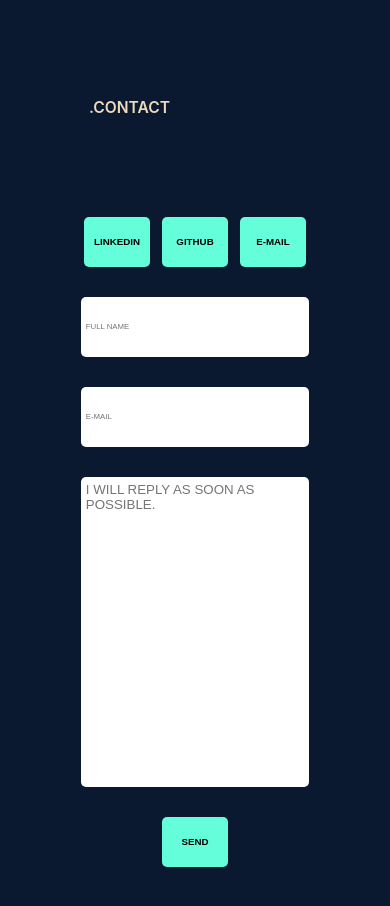
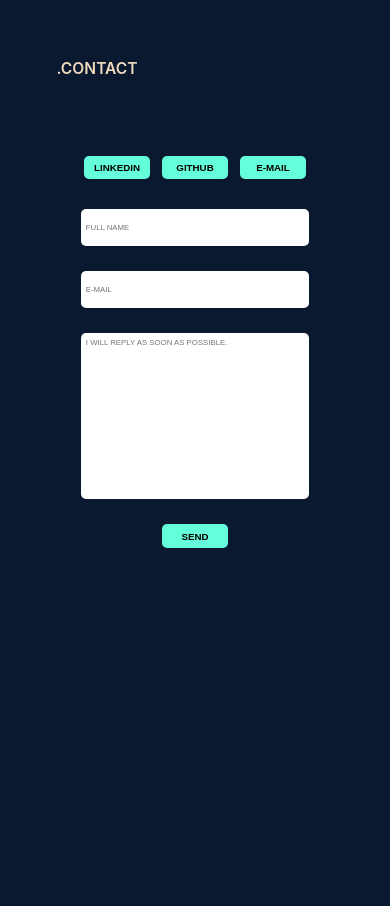
Before and after one commit to slimetna/Portfolio, a Next.js app: page /components/contact in a window 390 px wide. Shown: the top 906 px of the page. After the commit the page ends 844 px from the top, so only its background shows below. Built offline with nearby package versions, Linux system fonts and the light colour scheme.

Commit message:
add responsive features for mobile

```diff
--- a/pages/components/contact.tsx
+++ b/pages/components/contact.tsx
@@ -47,7 +47,7 @@ export default function Contact() {
     <div
       className={styles.All}
       data-aos="fade-up"
-      data-aos-anchor-placement="center-bottom"
+      data-aos-anchor-placement="center"
     >
       <h1> .CONTACT </h1>
       <div className={styles.FormDiv}>
--- a/pages/components/projects.tsx
+++ b/pages/components/projects.tsx
@@ -68,7 +68,7 @@ export default function Projects() {
               setPopUp(true);
               setProject(project);
             }}
-            data-aos="fade-right"
+            data-aos="flip-left"
           >
             <ProjectCard
               key={index}
--- a/styles/Contact.module.css
+++ b/styles/Contact.module.css
@@ -4,8 +4,8 @@
     margin-left: auto;
     margin-right: auto;
     width: 80%;
-    height: 95vh;
-    margin-top: 25vmin;
+    height: 70vh;
+    margin-top: 15vmin;
 }
 
 .All h1 {
@@ -13,9 +13,9 @@
     font-size: 4vmin;
     font-weight: 600;
     text-align: left;
-    margin-left: 50px;
+    margin-left: 4.5vmin;
     font-family: 'Calibre','Inter','San Francisco','SF Pro Text',-apple-system,system-ui,sans-serif;
-    margin-bottom: 100px;
+    margin-bottom: 20vmin;
 }
 
 
@@ -29,7 +29,7 @@
 
 .FormDiv button {
     width: 17vmin;
-    height: 50px;
+    height: 6vmin;
     border-radius: 5px;
     background-color: #64ffda;
     border: none;
@@ -51,12 +51,12 @@
     display: flex;
     flex-direction: column;
     align-items: center;
-    gap: 30px;
+    gap: 25px;
 }
 
 .Form input {
     width: 56vmin;
-    height: 50px;
+    height: 7vmin;
     border-radius: 5px;
     border: none;
     padding: 5px;
@@ -70,12 +70,14 @@
 
 .Form textarea {
     width: 56vmin;
-    height: 300px;
+    height: 40vmin;
     border-radius: 5px;
     font-family: Arial, Helvetica, sans-serif;
     border: none;
     padding: 5px;
     resize: none;
+    font-size: 2vmin;
+
 }
 
 .Form textarea:focus {
--- a/styles/ProjectCard.module.css
+++ b/styles/ProjectCard.module.css
@@ -8,12 +8,14 @@
 }
 
 .All img {
-    max-width: 20%;
+    width: 65vmin;
+    height: 38vmin;
     border-radius: 15px;
     box-shadow: 1px 0px 15px 0px #000000;
 }
 
 .All h1 {
+    margin-right: auto;
     color: #ffffff;
     font-size: 3.5vmin;
     font-weight: 500;
--- a/styles/Projects.module.css
+++ b/styles/Projects.module.css
@@ -1,4 +1,5 @@
 .Container {
+    margin-top: 20vmin;
     display: flex;
     flex-direction: row;
     justify-content: center;
@@ -14,7 +15,7 @@
         align-items: center;
     }
     .All {
-        margin-bottom: 100vmin;
+        margin-bottom: 10vmin;
     }
 }
 
@@ -22,7 +23,10 @@
 .All {
     display: flex;
     flex-direction: column;
-    margin-top: 10vmin;
+    margin-top: 8vmin;
+    margin-left: auto;
+    margin-right: auto;
+    width: 80%;
 }
 
 .Title {
@@ -30,7 +34,7 @@
     font-size: 4vmin;
     font-weight: 600;
     text-align: left;
-    margin-left: 50px;
+    margin-left: 4vmin;
     font-family: 'Calibre','Inter','San Francisco','SF Pro Text',-apple-system,system-ui,sans-serif
 }
 
```
